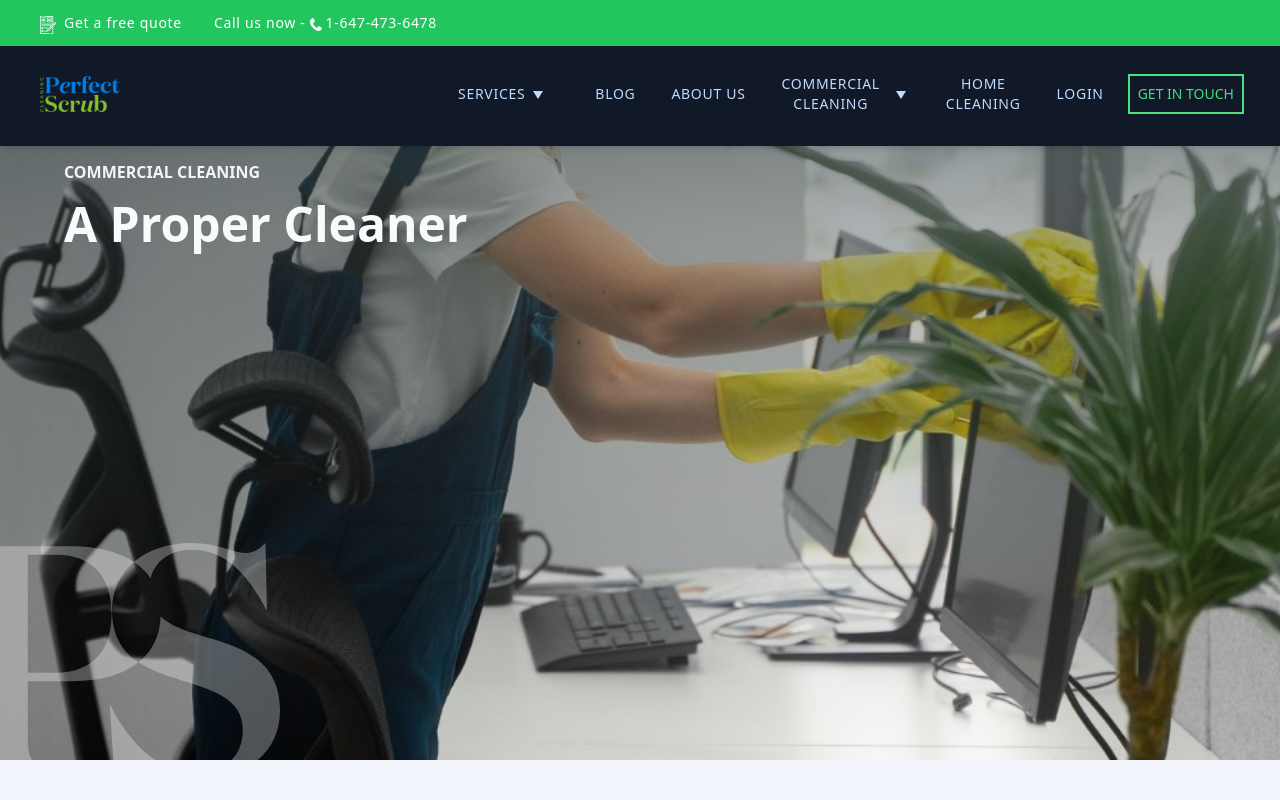
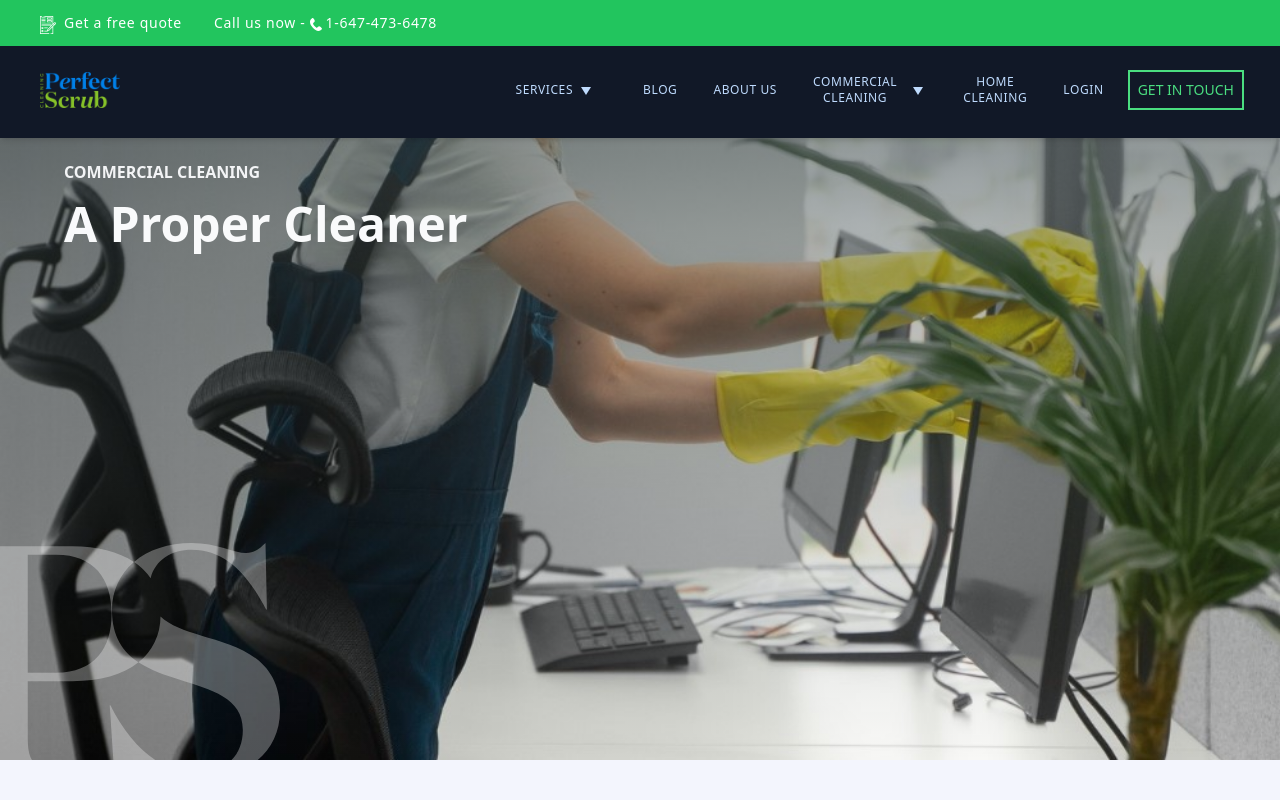
Before and after one commit to perfectscrub/perfect-scrub, a Next.js app: page / in a window 1280 px wide. Shown: the top 800 px of the page. Built offline with nearby package versions, Linux system fonts and the light colour scheme.

Commit message:
hover, toggle states added to menu, chevrons

```diff
--- a/components/navbar/Navbar.jsx
+++ b/components/navbar/Navbar.jsx
@@ -4,11 +4,11 @@ import Image from "next/image";
 import Link from "next/link";
 import { services, facilities } from "@/data";
 
-const Navbar = ({toggleNav, setToggleNav, handleNavClose}) => {
-
+const Navbar = ({ toggleNav, setToggleNav, handleNavClose }) => {
   const [toggleChevron1, setToggleChevron1] = useState(false);
   const [toggleChevron2, setToggleChevron2] = useState(false);
-  const [isHovered, setIsHovered] = useState(false);
+  const [isHovered1, setIsHovered1] = useState(false);
+  const [isHovered2, setIsHovered2] = useState(false);
 
   const handleNavMenuClick = (option) => {
     if (option === "nav") setToggleNav((prevState) => !prevState);
@@ -23,8 +23,9 @@ const Navbar = ({toggleNav, setToggleNav, handleNavClose}) => {
       className="fixed w-full z-50 shadow-md px-0 bg-gray-900"
     >
       <div
-      onClick={handleNavClose}
-      className="bg-green-500 text-xs md:text-sm text-white p-3 pr-10 flex flex-row items-center justify-between lg:justify-start gap-8 md:pl-10">
+        onClick={handleNavClose}
+        className="bg-green-500 text-xs md:text-sm text-white p-3 pr-10 flex flex-row items-center justify-between lg:justify-start gap-8 md:pl-10"
+      >
         <div className="">
           <Link
             className="flex justify-between gap-x-2 items-center"
@@ -45,7 +46,9 @@ const Navbar = ({toggleNav, setToggleNav, handleNavClose}) => {
             className="flex justify-between gap-x-1 items-center"
             href="tel:6474736478"
           >
-          <p className="tracking-wider font-medium hidden md:block">Call us now - </p>
+            <p className="tracking-wider font-medium hidden md:block">
+              Call us now -{" "}
+            </p>
             <Image
               width={300}
               height={300}
@@ -89,8 +92,12 @@ const Navbar = ({toggleNav, setToggleNav, handleNavClose}) => {
             toggleNav ? "" : "hidden"
           } w-full py-8 mr-3 lg:flex lg:w-auto lg:py-0 lg:items-center`}
         >
-          <ul className="flex flex-col lg:items-center tracking-wider font-medium text-sm text-blue-200 lg:flex-row">
-            <li className="dropdown pb-5 ml-3 lg:py-8 lg:px-6" onMouseEnter={()=>setIsHovered(true)} onMouseLeave={()=>setIsHovered(false)}>
+          <ul className="flex flex-col lg:items-center tracking-wider font-medium text-xs text-blue-200 lg:flex-row">
+            <li
+              className="dropdown pb-5 ml-3 lg:py-8 lg:px-6"
+              onMouseEnter={() => setIsHovered1(true)}
+              onMouseLeave={() => setIsHovered1(false)}
+            >
               <span className="flex items-center justify-between gap-2">
                 <Link
                   className="hover:text-green-300"
@@ -104,7 +111,12 @@ const Navbar = ({toggleNav, setToggleNav, handleNavClose}) => {
                   className="mt-1 flex justify-end"
                   onClick={() => handleNavMenuClick("chevron1")}
                 >
-                  <svg className={""} width="14" height="10" fill={`${isHovered?"#6ee7b7f2":"#bfdbfe"}`}>
+                  <svg
+                    className={""}
+                    width="14"
+                    height="10"
+                    fill={`${isHovered1 ? "#6ee7b7f2" : "#bfdbfe"}`}
+                  >
                     <polygon points="0,0 10,0 5,8" />
                   </svg>
                 </span>
@@ -126,17 +138,29 @@ const Navbar = ({toggleNav, setToggleNav, handleNavClose}) => {
             </li>
 
             <li className="pb-5 ml-3 lg:py-8 lg:px-3">
-              <Link className="hover:text-green-300" href="/blog" onClick={() => handleNavMenuClick("nav")}>
+              <Link
+                className="hover:text-green-300"
+                href="/blog"
+                onClick={() => handleNavMenuClick("nav")}
+              >
                 BLOG
               </Link>
             </li>
 
             <li className="pb-5 ml-3 lg:py-8 lg:px-3">
-              <Link className="hover:text-green-300" href="/about" onClick={() => handleNavMenuClick("nav")}>
+              <Link
+                className="hover:text-green-300"
+                href="/about"
+                onClick={() => handleNavMenuClick("nav")}
+              >
                 ABOUT US
               </Link>
             </li>
-            <li className="dropdown pb-5 ml-3 lg:py-6 lg:px-3 " onMouseEnter={()=>setIsHovered(true)} onMouseLeave={()=>setIsHovered(false)}>
+            <li
+              className="dropdown pb-5 ml-3 lg:py-6 lg:px-3 "
+              onMouseEnter={() => setIsHovered2(true)}
+              onMouseLeave={() => setIsHovered2(false)}
+            >
               <span className="flex items-center justify-between gap-2 lg:text-center">
                 <Link
                   className="hover:text-green-300"
@@ -150,7 +174,12 @@ const Navbar = ({toggleNav, setToggleNav, handleNavClose}) => {
                   className="pl-2 mt-1 flex justify-end md:justify-center"
                   onClick={() => handleNavMenuClick("chevron2")}
                 >
-                  <svg className={""} width="14" height="10" fill={`${isHovered?"#6ee7b7f2":"#bfdbfe"}`}>
+                  <svg
+                    className={""}
+                    width="14"
+                    height="10"
+                    fill={`${isHovered2 ? "#6ee7b7f2" : "#bfdbfe"}`}
+                  >
                     <polygon points="0,0 10,0 5,8" />
                   </svg>
                 </span>
@@ -171,12 +200,20 @@ const Navbar = ({toggleNav, setToggleNav, handleNavClose}) => {
               </ul>
             </li>
             <li className="pb-5 ml-3 lg:py-6 lg:px-3 lg:text-center">
-              <Link className="hover:text-green-300" href="/residential" onClick={() => handleNavMenuClick("nav")}>
-              <span className="lg:block">HOME</span> CLEANING
+              <Link
+                className="hover:text-green-300"
+                href="/residential"
+                onClick={() => handleNavMenuClick("nav")}
+              >
+                <span className="lg:block">HOME</span> CLEANING
               </Link>
             </li>
             <li className="pb-5 ml-3 lg:py-8 lg:px-3">
-              <Link className="hover:text-green-300" href="/login" onClick={() => handleNavMenuClick("nav")}>
+              <Link
+                className="hover:text-green-300"
+                href="/login"
+                onClick={() => handleNavMenuClick("nav")}
+              >
                 LOGIN
               </Link>
             </li>
```
